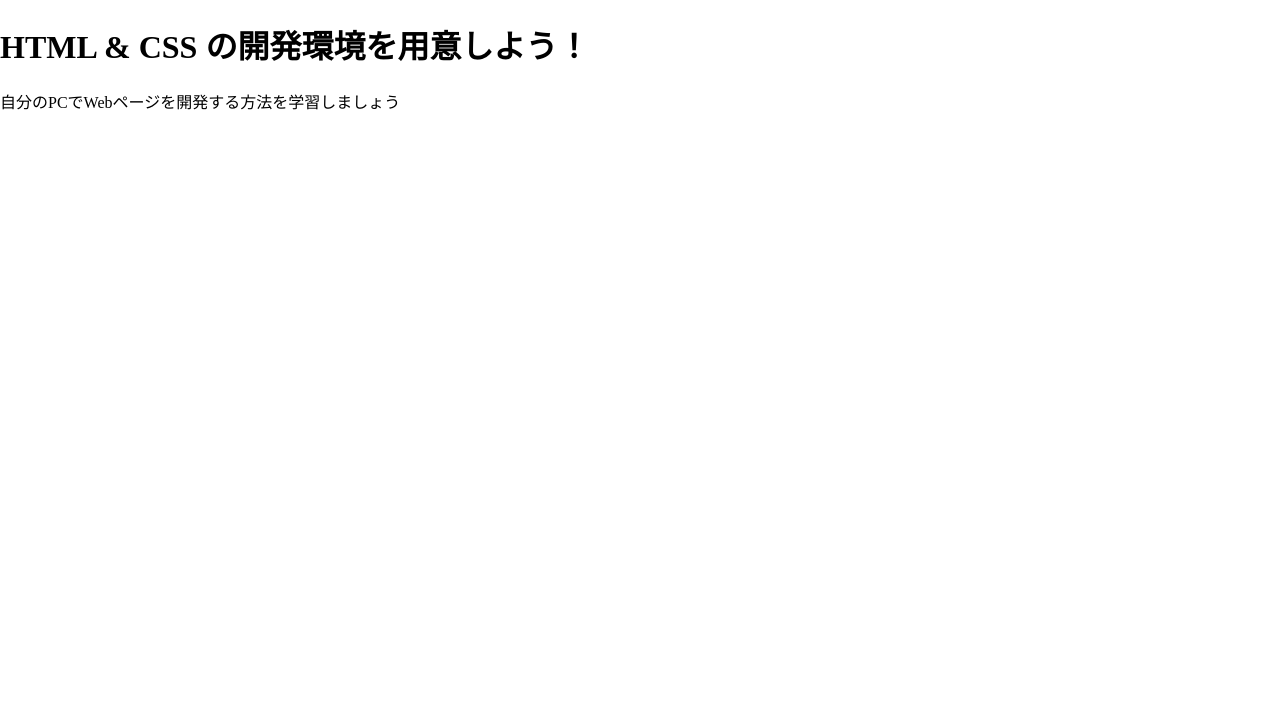
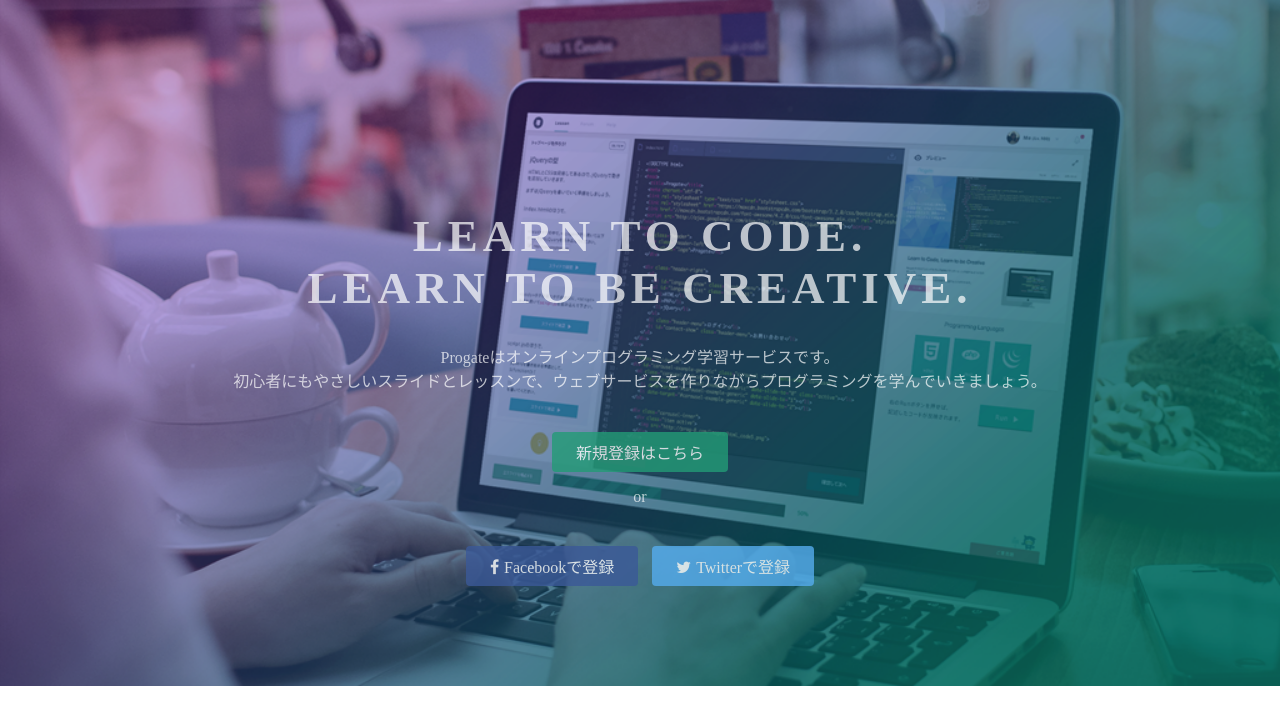
Before and after one commit to Enosho/test, a plain HTML site: page index.html in a window 1280 px wide. Drawn offline with Linux system fonts and the light colour scheme.

Commit message:
Update index.html

```diff
--- a/index.html
+++ b/index.html
@@ -4,9 +4,19 @@
   <meta charset="utf-8">
   <title>Progate</title>
   <link rel="stylesheet" href="stylesheet.css">
+  <!-- ここでFont Awesomeを読み込んでください -->
+  <link rel="stylesheet" href="//maxcdn.bootstrapcdn.com/font-awesome/4.3.0/css/font-awesome.min.css">
 </head>
 <body>
-    <h1 class="title">HTML & CSS の開発環境を用意しよう！</h1>
-    <p>自分のPCでWebページを開発する方法を学習しましょう</p>
+  <div class="top-wrapper">
+    <div class="container">
+      <h1>LEARN TO CODE.<br>LEARN TO BE CREATIVE.</h1>
+      <p>Progateはオンラインプログラミング学習サービスです。<br>初心者にもやさしいスライドとレッスンで、ウェブサービスを作りながらプログラミングを学んでいきましょう。</p>
+      <a href="#" class="btn signup">新規登録はこちら</a>
+      <p>or</p>
+      <a href="#" class="btn facebook"><span class="fa fa-facebook"></span>Facebookで登録</a>
+      <a href="#" class="btn twitter"><span class="fa fa-twitter"></span>Twitterで登録</a>
+    </div>
+  </div>
 </body>
 </html>
```
Lines whose indentation alone changed are shown as unchanged.
